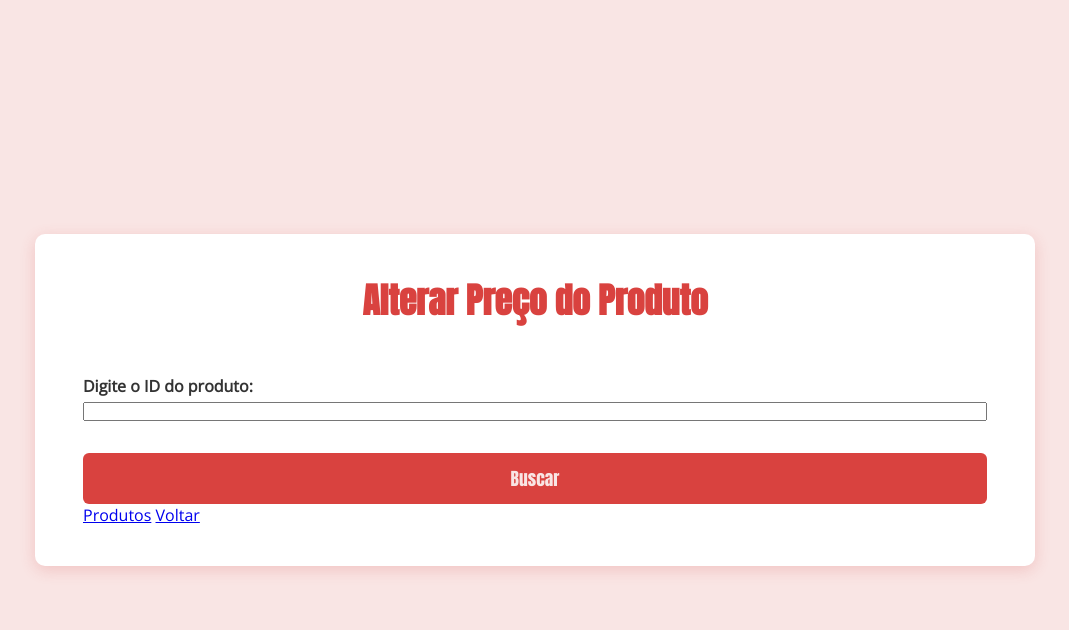
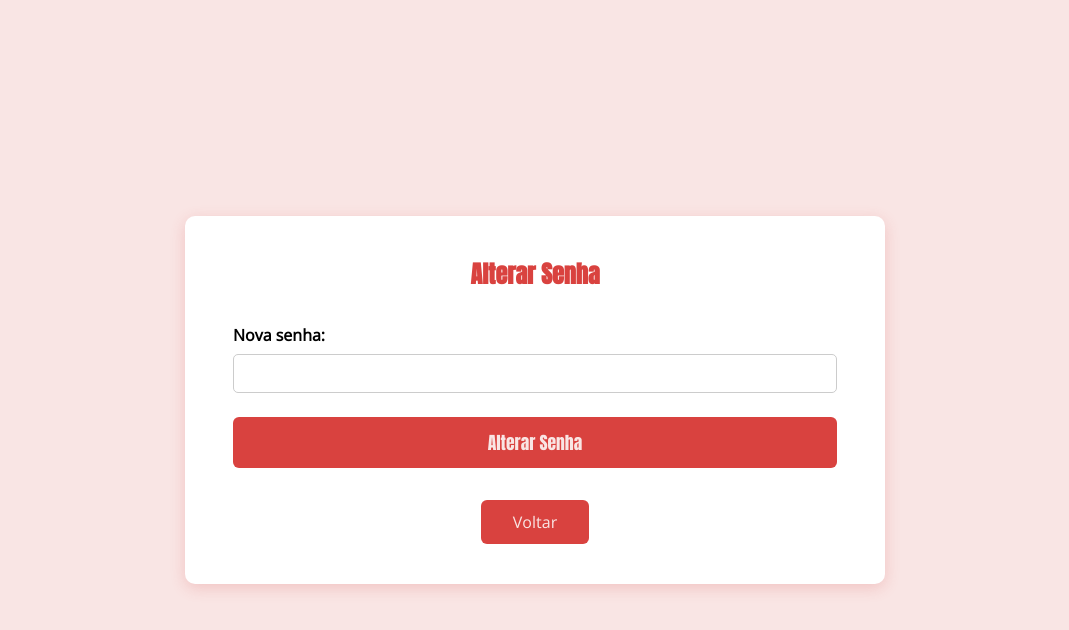
Before and after one commit to codegirletecvav/ProgWeb2, a PHP site: page /alterarpreco.php in a window 1280 px wide. Shown: the top 630 px of the page, without its empty margins (105-1174 px from the left). Run offline with PHP 8.4, Linux system fonts and the light colour scheme; the visitor is signed in with stand-in values (Sample User, id 1).

Commit message:
Update alterarpreco.php

```diff
--- a/alterarpreco.php
+++ b/alterarpreco.php
@@ -8,41 +8,34 @@ if (!isset($_SESSION['idFunc'])) {
 
 $conn = new mysqli("localhost", "root", "", "empresaabd");
 
-if (!isset($_SESSION['funcao']) || $_SESSION['funcao'] !== 'gerente') {
-    echo "Acesso negado.";
-    exit;
+    function validaSenha($senha) {
+    return preg_match('/^(?=.*[a-z])(?=.*[A-Z])(?=.*\d)[A-Za-z\d]{8,16}$/', $senha);
 }
 
-$mensagem = "";
-$p = null;
 
-if ($_SERVER['REQUEST_METHOD'] == 'POST' && isset($_POST['buscar'])) {
-    $id = (int)$_POST['id'];
-    $p = $conn->query("SELECT * FROM produtos WHERE id = $id")->fetch_assoc();
+if (isset($_POST['alterar'])) {
+    $novaSenha = $_POST['nova_senha'];
 
-    if (!$p) {
-        $mensagem = "Produto não encontrado.";
-    }
+    if (!validaSenha($novaSenha)) {
+        die("Senha inválida! Deve ter entre 8 e 16 caracteres, letras maiúsculas, minúsculas e números.");
     }
 
-if ($_SERVER['REQUEST_METHOD'] == 'POST' && isset($_POST['atualizar'])) {
-    $id = (int)$_POST['id'];
-    $preco = (float)$_POST['preco'];
-    $sql = "UPDATE produtos SET preco = $preco WHERE id = $id";
-    if ($conn->query($sql)) {
-        $mensagem = "Preço atualizado com sucesso.";
+
+
+    $senhaHash = password_hash($novaSenha, PASSWORD_DEFAULT);
+    $id = $_SESSION['idFunc'];
+
+    $sql = "UPDATE funcionarios SET senha = '$senhaHash' WHERE idFunc = $id";
+
+    if (mysqli_query($conn, $sql)) {
+        echo "Senha alterada com sucesso!";
     } else {
-        $mensagem = "Erro ao atualizar: " . $conn->error;
+        echo "Erro: " . mysqli_error($conn);
     }
 }
 ?>
 
-<!DOCTYPE html>
-<html lang="pt-BR">
 
-<head>
-    <meta charset="UTF-8">
-    <title>Alterar Preço</title>
 <link href="https://fonts.googleapis.com/css2?family=Anton&family=Open+Sans&display=swap" rel="stylesheet">
 
 <style>
@@ -52,62 +45,50 @@ if ($_SERVER['REQUEST_METHOD'] == 'POST' && isset($_POST['atualizar'])) {
     padding: 0;
   }
 
-html, body {
+  body, html {
     height: 100%;
+    font-family: 'Open Sans', sans-serif;
     background-color: #f9e5e4;
-  font-family: 'Open Sans', sans-serif;
     display: flex;
+    justify-content: center;
     align-items: center;
-  justify-content: center;
   }
 
-/* Container centralizado */
   .container {
     background-color: white;
     padding: 2.5rem 3rem;
     border-radius: 10px;
     box-shadow: 0 4px 15px rgba(217, 66, 63, 0.2);
     width: 90vw;
-  min-width: 800px;
-  max-width: 1000px;
+    min-width: 500px;
+    max-width: 700px;
   }
 
-/* Título */
   h2 {
     font-family: 'Anton', sans-serif;
     color: #d9423f;
     text-align: center;
     margin-bottom: 2rem;
-  font-size: 2.2rem;
   }
 
-/* Formulário */
   form {
     display: flex;
     flex-direction: column;
   }
 
   label {
-  margin-top: 1rem;
-  margin-bottom: 0.3rem;
     font-weight: bold;
-  color: #333;
-  text-align: left;
+    margin-bottom: 0.5rem;
   }
 
-input[type="text"],
-input[type="password"],
-input[type="email"],
-select {
+  input[type="password"] {
     padding: 0.6rem;
+    font-size: 1rem;
     border: 1px solid #ccc;
     border-radius: 5px;
-  font-family: 'Open Sans', sans-serif;
-  font-size: 1rem;
-  width: 100%;
+    margin-bottom: 1.5rem;
   }
 
-/* Botão de envio */
   input[type="submit"] {
     font-family: 'Anton', sans-serif;
     background-color: #d9423f;
@@ -115,20 +96,17 @@ input[type="submit"] {
     border: none;
     padding: 0.75rem;
     font-size: 1.1rem;
-  cursor: pointer;
     border-radius: 6px;
     width: 100%;
-  margin-top: 2rem;
+    cursor: pointer;
     transition: background-color 0.3s ease, transform 0.2s ease;
   }
 
   input[type="submit"]:hover {
     background-color: #b23431;
     transform: scale(1.02);
-  box-shadow: 0 4px 10px rgba(0, 0, 0, 0.15);
   }
 
-/* Botões extras alinhados */
   .actions {
     display: flex;
     justify-content: center;
@@ -139,7 +117,7 @@ input[type="submit"]:hover {
 
   .button-link {
     display: inline-block;
-  font-family: 'Open Sans', sans-serif;
+    font-family: 'Open sans', sans-serif;
     background-color: #d9423f;
     color: #f9e5e4;
     padding: 0.7rem 2rem;
@@ -154,59 +132,41 @@ input[type="submit"]:hover {
     transform: scale(1.05);
   }
 
-/* Link textual */
-.text-link {
-  text-align: center;
-  margin-top: 1.5rem;
+  @media (max-width: 600px) {
+    .container {
+      min-width: unset;
+      width: 95vw;
+      padding: 2rem;
     }
 
-.text-link a {
-  color: #d9423f;
-  text-decoration: none;
-  font-weight: bold;
+    .actions {
+      flex-direction: column;
+      align-items: center;
     }
 
-.text-link a:hover {
-  color: #b23431;
+    .button-link {
+      width: 100%;
+      text-align: center;
     }
-
-/* Estilo de mensagem */
-p.mensagem {
-  font-w
-
+  }
 </style>
 </head>
+<body>
 
-<body>
 <div class="container">
-        <h2>Alterar Preço do Produto</h2>
+<h2>Alterar Senha</h2>
 
-        <?php if (!empty($mensagem)): ?>
-        <p class="mensagem"><?= htmlspecialchars($mensagem) ?></p>
-        <?php endif; ?>
+<form method="POST">
+  <label>Nova senha:</label>
+  <input type="password" name="nova_senha" required>
 
-        <form method="post">
-            <label for="id">Digite o ID do produto:</label>
-            <input name="id" type="number" id="id" required>
-            <input type="submit" name="buscar" value="Buscar">
+  <input type="submit" name="alterar" value="Alterar Senha">
 </form>
 
-        <?php if ($p): ?>
-        <form method="post">
-            <p><strong>Produto:</strong> <?= htmlspecialchars($p['nome']) ?></p>
-            <label for="preco">Novo preço:</label>
-            <input name="preco" id="preco" type="number" step="0.01" value="<?= htmlspecialchars($p['preco']) ?>"
-                required>
-            <input type="hidden" name="id" value="<?= $p['id'] ?>">
-            <input type="submit" name="atualizar" value="Atualizar">
-        </form>
-        <?php endif; ?>
-
-        <div class="links">
-            <a href="listarprod.php">Produtos</a>
-            <a href="dashboard.php">Voltar</a>
+<div class="actions">
+  <a href="dashboard.php" class="button-link">Voltar</a>
 </div>
 </div>
+
 </body>
-
 </html>
```
Lines whose indentation alone changed are shown as unchanged.
